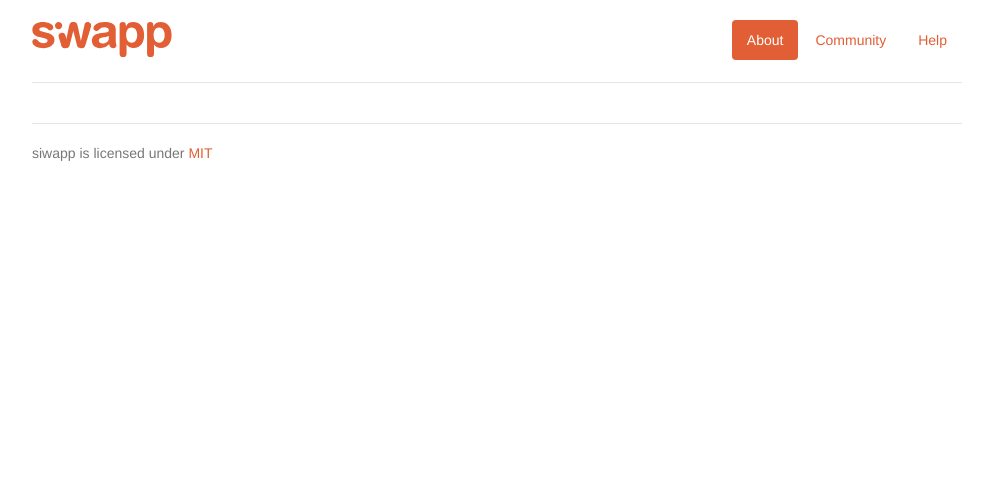
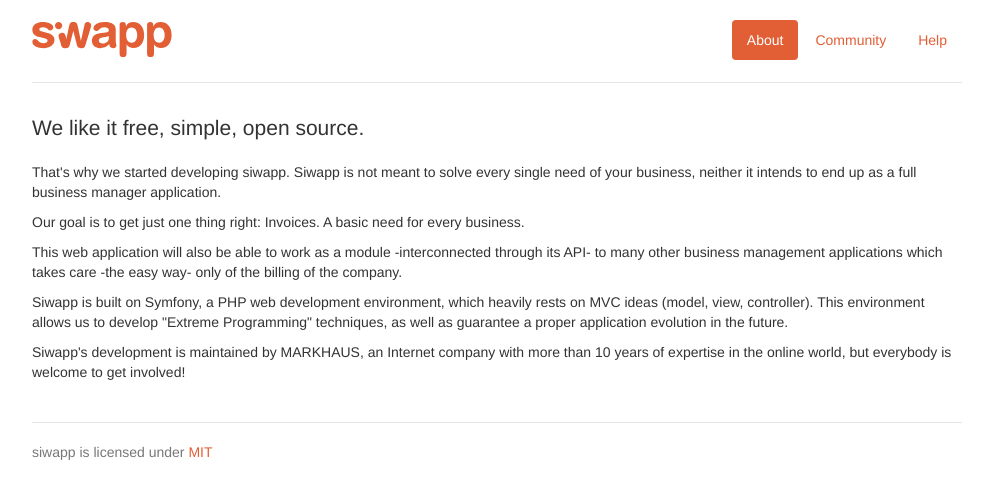
Before and after one commit to amgsx/siwaap, a Jekyll site: the page built from about/index.html, in a window 1280 px wide. Shown: the top 499 px of the page, without its empty margins (143-1136 px from the left). Built offline with Jekyll 4.4.1, drawn with Linux system fonts in a browser that asks for light colours.

Commit message:
About page.
Signed-off-by: Carlos Escribano <carlosescri@gmail.com>

```diff
--- a/about/index.html
+++ b/about/index.html
@@ -1,4 +1,16 @@
 ---
 layout: default
 menu_key: about
+title: About Siwapp
 ---
+<p class="lead">We like it free, simple, open source.</p>
+
+<p>That's why we started developing siwapp. Siwapp is not meant to solve every single need of your business, neither it intends to end up as a full business manager application.</p>
+
+<p>Our goal is to get just one thing right: Invoices. A basic need for every business.</p>
+
+<p>This web application will also be able to work as a module -interconnected through its API- to many other business management applications which takes care -the easy way- only of the billing of the company.</p>
+
+<p>Siwapp is built on Symfony, a PHP web development environment, which heavily rests on MVC ideas (model, view, controller). This environment allows us to develop "Extreme Programming" techniques, as well as guarantee a proper application evolution in the future.</p>
+
+<p>Siwapp's development is maintained by MARKHAUS, an Internet company with more than 10 years of expertise in the online world, but everybody is welcome to get involved!</p>
```
